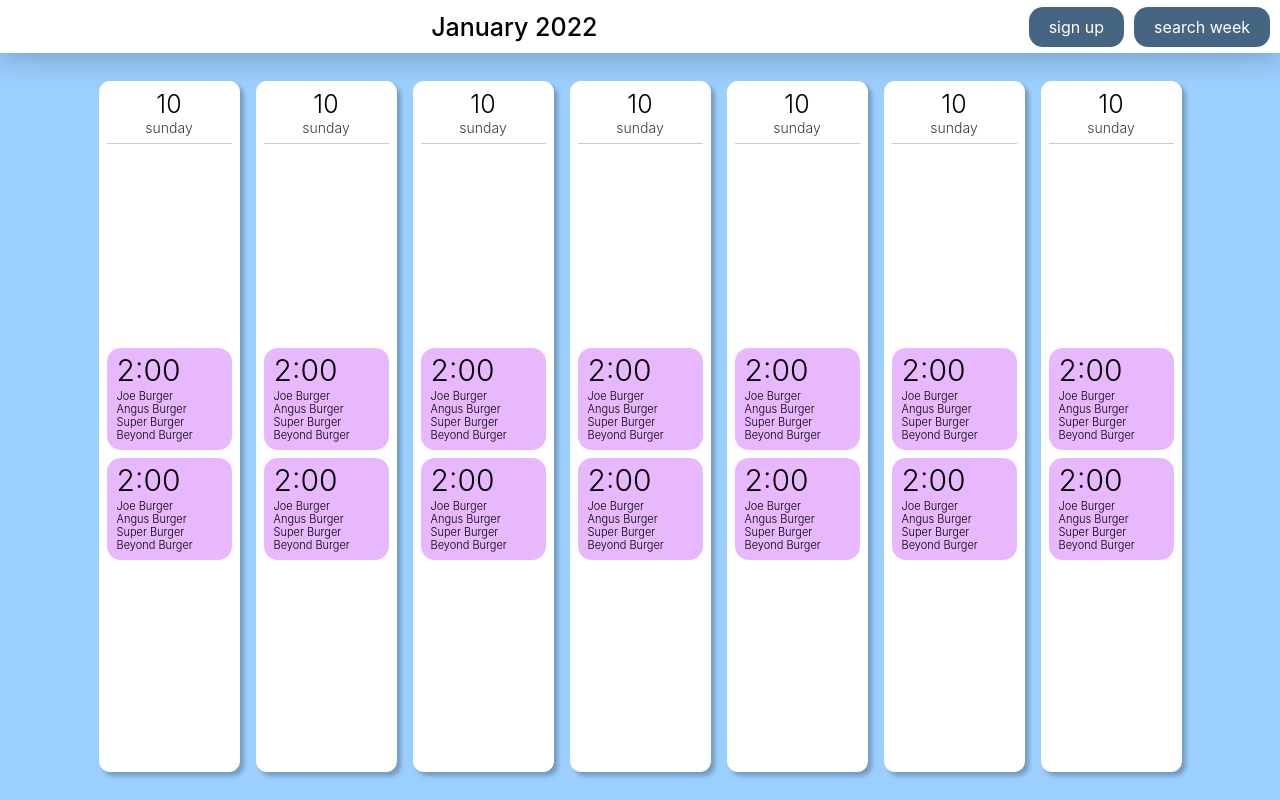
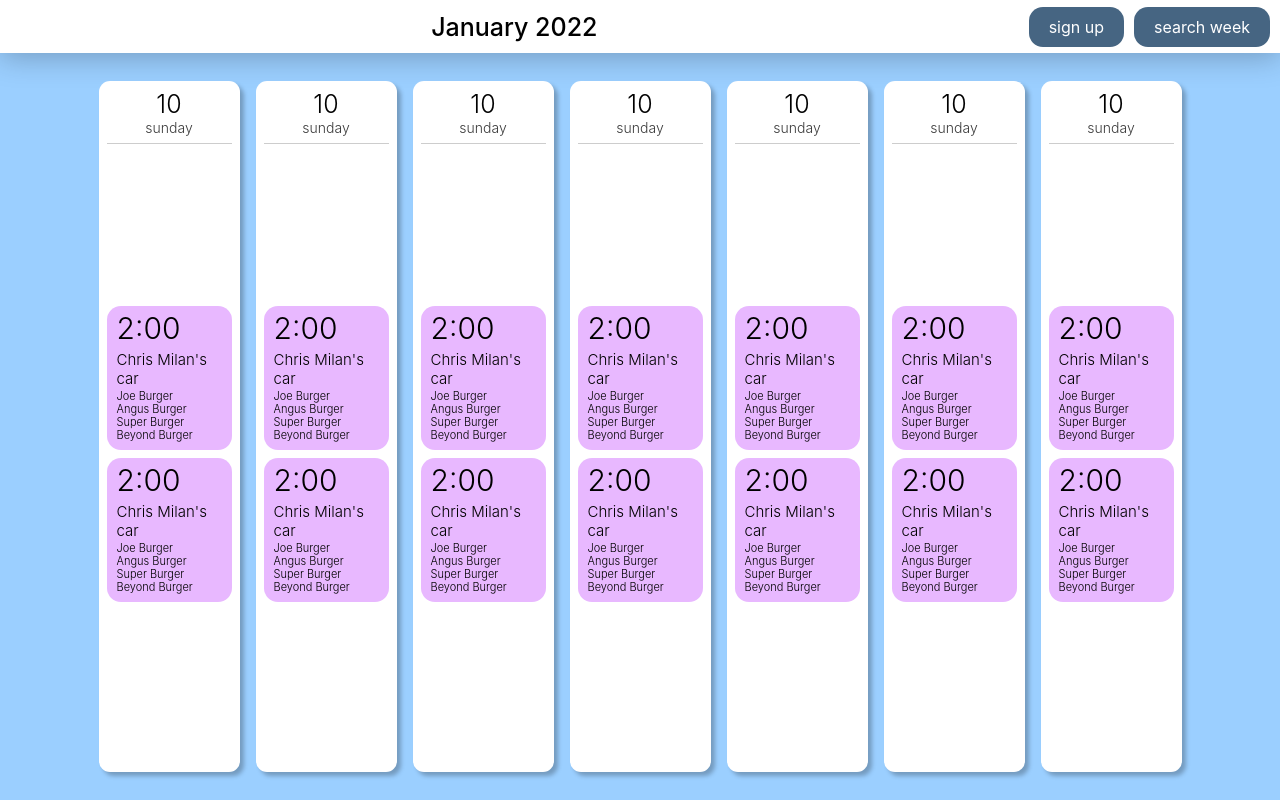
Before and after one commit to christopherm99/the-pirates-cs35l-project, a React (Create React App) app in the folder client/: page / in a window 1280 px wide. Built offline with nearby package versions, Linux system fonts and the light colour scheme.

Commit message:
refactor previous work
This commit organizes the source code of the app's home page

```diff
--- a/client/package.json
+++ b/client/package.json
@@ -8,6 +8,7 @@
     "@testing-library/user-event": "^13.5.0",
     "react": "^18.2.0",
     "react-dom": "^18.2.0",
+    "react-router-dom": "^6.4.2",
     "react-scripts": "5.0.1",
     "web-vitals": "^2.1.4"
   },
--- a/client/src/App.css
+++ b/client/src/App.css
@@ -15,88 +15,3 @@ html, body {
   display: flex;
   align-items: center;
 }
-
-.form-button {
-  background: #466582;
-  border-radius: 14px;
-  padding: 10px 20px;
-  margin: 0px 10px;
-  color: white;
-  margin-left: auto;
-  justify-content: flex-end;
-}
-
-.nav--months {
-  flex: 1;
-  text-align: center;
-  font-weight: 500;
-  font-size: 25px;
-  justify-content: space-around;
-}
-
-.week{
-  justify-content: center;
-  display: flex;
-  height: 100%;
-  padding: 20px;
-}
-
-.day {
-  padding: 8px;
-  margin: 8px;
-  width: 125px;
-  box-shadow: 4px 4px 4px rgba(0, 0, 0, 0.25);
-  border-radius: 11px;
-  background-color: #FFFFFF;
-  display: flex;
-  flex-direction: column;
-  justify-content: space-between;
-}
-
-
-.date-num {
-  text-align: center;
-  font-weight: 300;
-  font-size: 25px;
-  line-height: 30px;
-  text-align: center;
-  color: #000000;
-
-}
-
-.week-day {
-  font-weight: 300;
-  font-size: 14px;
-  line-height: 17px;
-  text-align: center;
-  color: #3A3A3A;
-  padding-bottom: 7px;
-  border-bottom: 1px solid #CDCDCD;
-}
-
-.carpools {
-  flex: 1;
-  display: flex;
-  flex-direction: column;
-  justify-content: center;
-}
-
-.Carpool {
-  background: #E8B8FF;
-  border-radius: 14px;
-  padding: 4px 10px 6px 10px;
-  margin: 4px 0px;
-}
-
-.carpool--time {
-  font-weight: 300;
-  font-size: 30px
-}
-
-.carpooler{
-  font-weight: 300;
-  font-size: 11px;
-  margin: 2px 0px;
-  line-height: 9px;
-  margin: 4px 0px;
-}
--- a/client/src/App.js
+++ b/client/src/App.js
@@ -1,24 +1,19 @@
-import logo from './logo.svg';
-import Day from './Day.js'
 import './App.css';
+import Homepage from './home/Homepage';
+import { BrowserRouter as Router, Routes, Route } from "react-router-dom";
 
 function App() {
   return (
     <div className="App">
-      <div className="navbar">
-        <div className="nav--months">January 2022</div>
-        <a className="form-button">sign up</a>
-        <a className="form-button">search week</a>
-      </div>
-      <div className="week">
-        <Day/>
-        <Day/>
-        <Day/>
-        <Day/>
-        <Day/>
-        <Day/>
-        <Day/>
-      </div>
+      <Router>
+        <Routes>
+          <Route path="/" element={<Homepage />} />
+
+          {/* These are other pages we will implement in the future */}
+          {/* <Route path="/submitform" element={<Form />} />
+          <Route path="/calendar" element={<Calendar />} /> */}
+        </Routes>
+      </Router>
     </div>
   );
 }
--- a/client/src/Carpool.js
+++ /dev/null
@@ -1,13 +0,0 @@
-import React from "react"
-
-export default function Carpool(props) {
-    return (
-        <div className="Carpool">
-            <div className="carpool--time">2:00</div>
-            <div className="carpooler">Joe Burger</div>
-            <div className="carpooler">Angus Burger</div>
-            <div className="carpooler">Super Burger</div>
-            <div className="carpooler">Beyond Burger</div>
-        </div>
-    )
-}
--- a/client/src/Day.js
+++ /dev/null
@@ -1,16 +0,0 @@
-import React from "react"
-import Carpool from "./Carpool"
-export default function Day(props) {
-    return(
-        <div className="day">
-            <div className="day-date">
-                <div className="date-num">10</div>
-                <div className="week-day">sunday</div>
-            </div>
-            <div className="carpools">
-                <Carpool />
-                <Carpool />
-            </div>
-        </div>
-    )
-}
--- /dev/null
+++ b/client/src/home/CarpoolChip.js
@@ -0,0 +1,17 @@
+import React from "react"
+
+const CarpoolChip = ({passengers, leaveTime, driver}) => {
+  return (
+    <div className="Carpool">
+      <div className="carpool--time">{leaveTime}</div>
+      <div className="carpool--driver-display">{driver}'s car</div>
+      {
+        passengers.map(passenger => (
+          <div className="carpooler">{passenger}</div>
+        ))
+      }
+    </div>
+  )
+}
+
+export default CarpoolChip;
--- /dev/null
+++ b/client/src/home/DayColumn.js
@@ -0,0 +1,21 @@
+import React from "react"
+import CarpoolChip from "./CarpoolChip"
+export default function DayColumn(props) {
+  const dataForADay = {
+    passengers: ["Joe Burger", "Angus Burger", "Super Burger", "Beyond Burger"],
+    leaveTime: "2:00",
+    driver: "Chris Milan",
+  }
+  return(
+      <div className="day">
+          <div className="day-date">
+              <div className="date-num">10</div>
+              <div className="week-day">sunday</div>
+          </div>
+          <div className="carpools">
+              <CarpoolChip passengers={dataForADay.passengers} leaveTime={dataForADay.leaveTime} driver={dataForADay.driver} />
+              <CarpoolChip passengers={dataForADay.passengers} leaveTime={dataForADay.leaveTime} driver={dataForADay.driver} />
+          </div>
+      </div>
+  )
+}
--- /dev/null
+++ b/client/src/home/Homepage.css
@@ -0,0 +1,90 @@
+
+.form-button {
+  background: #466582;
+  border-radius: 14px;
+  padding: 10px 20px;
+  margin: 0px 10px;
+  color: white;
+  margin-left: auto;
+  justify-content: flex-end;
+}
+
+.nav--months {
+  flex: 1;
+  text-align: center;
+  font-weight: 500;
+  font-size: 25px;
+  justify-content: space-around;
+}
+
+.week{
+  justify-content: center;
+  display: flex;
+  height: 100%;
+  padding: 20px;
+}
+
+.day {
+  padding: 8px;
+  margin: 8px;
+  width: 125px;
+  box-shadow: 4px 4px 4px rgba(0, 0, 0, 0.25);
+  border-radius: 11px;
+  background-color: #FFFFFF;
+  display: flex;
+  flex-direction: column;
+  justify-content: space-between;
+}
+
+
+.date-num {
+  text-align: center;
+  font-weight: 300;
+  font-size: 25px;
+  line-height: 30px;
+  text-align: center;
+  color: #000000;
+}
+
+.week-day {
+  font-weight: 300;
+  font-size: 14px;
+  line-height: 17px;
+  text-align: center;
+  color: #3A3A3A;
+  padding-bottom: 7px;
+  border-bottom: 1px solid #CDCDCD;
+}
+
+.carpools {
+  flex: 1;
+  display: flex;
+  flex-direction: column;
+  justify-content: center;
+}
+
+.Carpool {
+  background: #E8B8FF;
+  border-radius: 14px;
+  padding: 4px 10px 6px 10px;
+  margin: 4px 0px;
+}
+
+.carpool--time {
+  font-weight: 300;
+  font-size: 30px
+}
+
+.carpool--driver-display{
+  font-weight: 300;
+  font-size: 15px;
+  margin: 4px 0px;
+}
+
+.carpooler{
+  font-weight: 300;
+  font-size: 11px;
+  margin: 2px 0px;
+  line-height: 9px;
+  margin: 4px 0px;
+}
--- /dev/null
+++ b/client/src/home/Homepage.js
@@ -0,0 +1,23 @@
+import DayColumn from "./DayColumn.js";
+import "./Homepage.css";
+
+export default function Homepage() {
+  return (
+    <>
+      <div className="navbar">
+        <div className="nav--months">January 2022</div>
+        <a className="form-button">sign up</a>
+        <a className="form-button">search week</a>
+      </div>
+      <div className="week">
+        <DayColumn />
+        <DayColumn />
+        <DayColumn />
+        <DayColumn />
+        <DayColumn />
+        <DayColumn />
+        <DayColumn />
+      </div>
+      </>
+  )
+}
```
Also changed, not shown: 2 other files (tests, documents, lock files or other folders).
